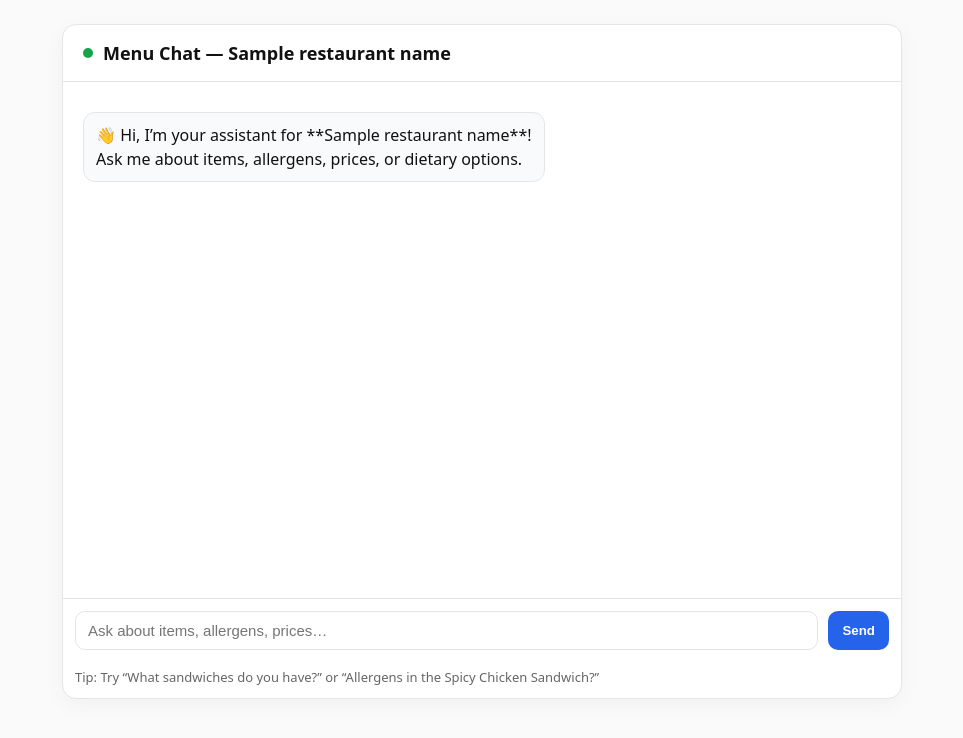
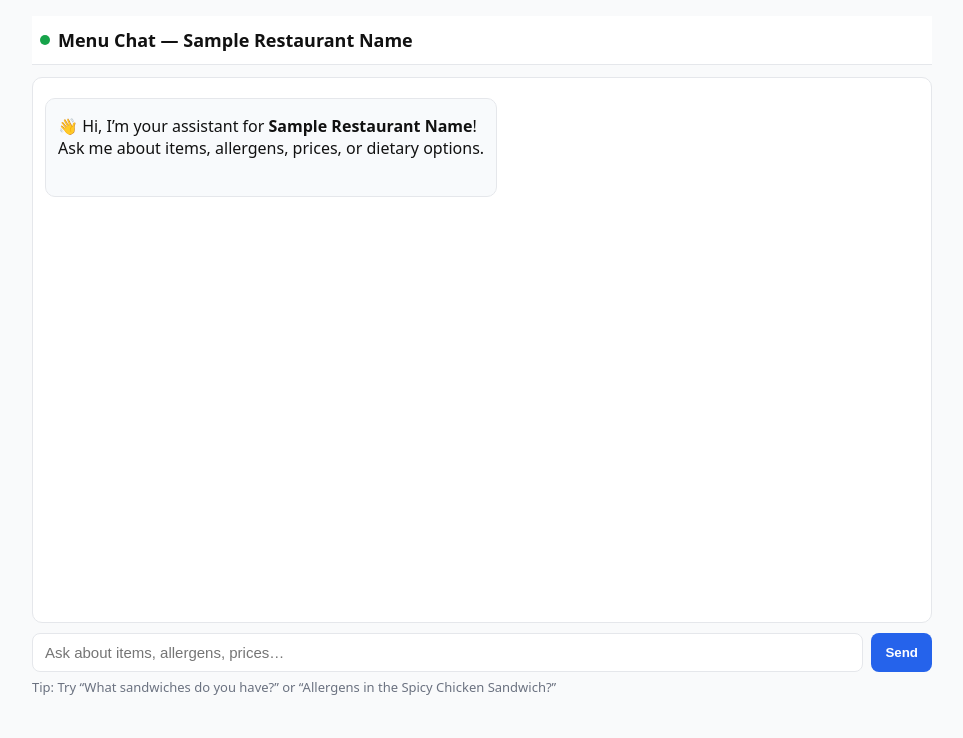
Before and after one commit to andrewb-debug/menu-chatbot-api, a Flask app: template templates/index.html in a window 1280 px wide. Shown: the top 738 px of the page, without its empty margins (158-1121 px from the left). Run offline with Flask 3, Linux system fonts and the light colour scheme; the template is opened without the code that fills it: most values are stand-ins (such as "Sample title", 1, 10 or a date in 2020).

Commit message:
Render bot replies as Markdown; pretty restaurant name display

```diff
--- a/templates/index.html
+++ b/templates/index.html
@@ -2,63 +2,51 @@
 <html lang="en">
 <head>
   <meta charset="UTF-8" />
-  <title>Menu Chat — {{ restaurant_name }}</title>
+  <title>Menu Chat — {{ restaurant_name.replace('_',' ')|replace('-',' ')|title }}</title>
   <meta name="viewport" content="width=device-width, initial-scale=1" />
+
+  <!-- Keep your existing look & feel: minimal, classic styles -->
   <style>
-    :root {
-      --bg: #fafafa;
-      --card: #ffffff;
-      --text: #111;
-      --muted: #666;
-      --accent: #2563eb;
-      --border: #e5e5e5;
-    }
     body {
       margin: 0;
-      font-family: system-ui, -apple-system, Segoe UI, Roboto, Inter, Arial, sans-serif;
-      background: var(--bg);
-      color: var(--text);
+      font-family: system-ui, -apple-system, Segoe UI, Roboto, Arial, sans-serif;
+      background: #f9fafb;
+      color: #111;
     }
-    .container {
-      max-width: 840px;
+    .wrap {
+      max-width: 900px;
       margin: 0 auto;
-      padding: 24px 16px 32px;
+      padding: 16px;
     }
-    .card {
-      background: var(--card);
-      border: 1px solid var(--border);
-      border-radius: 14px;
-      box-shadow: 0 6px 20px rgba(0,0,0,0.04);
-      overflow: hidden;
-    }
-    .header {
-      padding: 16px 20px;
-      border-bottom: 1px solid var(--border);
+    header {
       display: flex;
       align-items: center;
-      gap: 10px;
+      gap: 8px;
+      padding: 12px 8px;
+      border-bottom: 1px solid #e5e7eb;
+      background: #fff;
+      position: sticky;
+      top: 0;
+      z-index: 1;
     }
     .dot { width: 10px; height: 10px; border-radius: 50%; background: #16a34a; }
-    .title {
-      font-weight: 700; font-size: 18px;
+    h1 { font-size: 18px; margin: 0; font-weight: 700; }
+    #chatBox {
+      background: #fff;
+      border: 1px solid #e5e7eb;
+      border-radius: 10px;
+      height: 65vh;
+      overflow-y: auto;
+      padding: 12px;
+      margin-top: 12px;
     }
-    .chat {
-      height: 60vh;
-      overflow-y: auto;
-      padding: 18px 20px;
-      scroll-behavior: smooth;
-    }
-    .msg {
-      margin: 12px 0;
-      line-height: 1.5;
-    }
-    .msg.user { text-align: right; }
+    .msg { margin: 8px 0; display: flex; }
+    .msg.user { justify-content: flex-end; }
     .bubble {
-      display: inline-block;
+      max-width: 85%;
       padding: 10px 12px;
-      border-radius: 12px;
-      max-width: 85%;
-      border: 1px solid var(--border);
+      border-radius: 10px;
+      border: 1px solid #e5e7eb;
       background: #f8fafc;
       white-space: pre-wrap;
       word-wrap: break-word;
@@ -69,71 +57,64 @@
     }
     .input-row {
       display: flex;
-      gap: 10px;
-      padding: 12px;
-      border-top: 1px solid var(--border);
-      background: #fff;
+      gap: 8px;
+      margin-top: 10px;
     }
     .input-row input {
       flex: 1;
       padding: 10px 12px;
-      border-radius: 10px;
-      border: 1px solid var(--border);
+      border-radius: 8px;
+      border: 1px solid #e5e7eb;
       font-size: 15px;
+      background: #fff;
     }
     .btn {
-      background: var(--accent);
+      background: #2563eb;
       color: #fff;
-      border: 0;
+      border: none;
       padding: 10px 14px;
-      border-radius: 10px;
+      border-radius: 8px;
+      font-weight: 600;
       cursor: pointer;
-      font-weight: 600;
     }
     .btn:disabled { opacity: 0.6; cursor: not-allowed; }
 
-    /* Render Markdown lists nicely inside bot bubbles */
+    /* OPTIONAL: tiny spacing so Markdown lists look tidy inside bot bubbles */
     .bubble ul, .bubble ol { margin: 0.25rem 0 0.25rem 1.25rem; }
     .bubble li { margin: 0.25rem 0; }
-    .bubble p { margin: 0.4rem 0; }
+    .bubble p { margin: 0.35rem 0; }
 
-    /* helper text */
-    .hint { color: var(--muted); font-size: 13px; margin-top: 6px; }
+    .hint { color: #6b7280; font-size: 13px; margin-top: 6px; }
   </style>
 
-  <!-- Markdown parser for pretty lists -->
+  <!-- Markdown parser (for bot replies only) -->
   <script src="https://cdn.jsdelivr.net/npm/marked/marked.min.js"></script>
 </head>
 <body>
-  <div class="container">
-    <div class="card">
-      <div class="header">
-        <span class="dot"></span>
-        <div class="title">Menu Chat — {{ restaurant_name }}</div>
-      </div>
+  <div class="wrap">
+    <header>
+      <span class="dot"></span>
+      <h1>Menu Chat — {{ restaurant_name.replace('_',' ')|replace('-',' ')|title }}</h1>
+    </header>
 
-      <div id="chatBox" class="chat"></div>
+    <div id="chatBox"></div>
 
-      <div class="input-row">
-        <input id="userInput" type="text" placeholder="Ask about items, allergens, prices…" />
-        <button id="sendBtn" class="btn">Send</button>
-      </div>
-      <div class="hint" style="padding: 0 12px 12px;">
-        Tip: Try “What sandwiches do you have?” or “Allergens in the Spicy Chicken Sandwich?”
-      </div>
+    <div class="input-row">
+      <input id="userInput" type="text" placeholder="Ask about items, allergens, prices…" />
+      <button id="sendBtn" class="btn">Send</button>
     </div>
+    <div class="hint">Tip: Try “What sandwiches do you have?” or “Allergens in the Spicy Chicken Sandwich?”</div>
   </div>
 
   <script>
-    const restaurant = "{{ restaurant_name }}";
+    const restaurantSlug = "{{ restaurant_name }}";
+    const restaurantPretty = "{{ restaurant_name.replace('_',' ')|replace('-',' ')|title }}";
     const chatBox = document.getElementById("chatBox");
     const userInput = document.getElementById("userInput");
     const sendBtn = document.getElementById("sendBtn");
 
-    // Initial bot message
-    appendMessage("bot",
-`👋 Hi, I’m your assistant for **${restaurant}**!
-Ask me about items, allergens, prices, or dietary options.`);
+    // Initial greeting
+    appendMessage("bot", `👋 Hi, I’m your assistant for **${restaurantPretty}**!\nAsk me about items, allergens, prices, or dietary options.`, true);
 
     sendBtn.addEventListener("click", sendMessage);
     userInput.addEventListener("keydown", (e) => {
@@ -148,7 +129,7 @@ Ask me about items, allergens, prices, or dietary options.`);
       setLoading(true);
 
       try {
-        const res = await fetch(`/chat?restaurant=${encodeURIComponent(restaurant)}`, {
+        const res = await fetch(`/chat?restaurant=${encodeURIComponent(restaurantSlug)}`, {
           method: "POST",
           headers: { "Content-Type": "application/json" },
           body: JSON.stringify({ message: text })
@@ -157,7 +138,7 @@ Ask me about items, allergens, prices, or dietary options.`);
         const reply = data.reply || "Sorry, I didn’t get a reply.";
         appendMessage("bot", reply, /*isMarkdown*/ true);
       } catch (err) {
-        appendMessage("bot", "Network error. Please try again.", false);
+        appendMessage("bot", "Network error. Please try again.");
       } finally {
         setLoading(false);
       }
@@ -168,18 +149,21 @@ Ask me about items, allergens, prices, or dietary options.`);
       sendBtn.textContent = state ? "Sending…" : "Send";
     }
 
+    // Minimal change: render bot messages as Markdown; user stays plain text
     function appendMessage(sender, text, isMarkdown = false) {
-      const wrap = document.createElement("div");
-      wrap.className = `msg ${sender}`;
+      const row = document.createElement("div");
+      row.className = `msg ${sender}`;
       const bubble = document.createElement("div");
       bubble.className = "bubble";
+
       if (sender === "bot" && isMarkdown) {
         bubble.innerHTML = marked.parse(text);
       } else {
         bubble.textContent = text;
       }
-      wrap.appendChild(bubble);
-      chatBox.appendChild(wrap);
+
+      row.appendChild(bubble);
+      chatBox.appendChild(row);
       chatBox.scrollTop = chatBox.scrollHeight;
     }
   </script>
```
